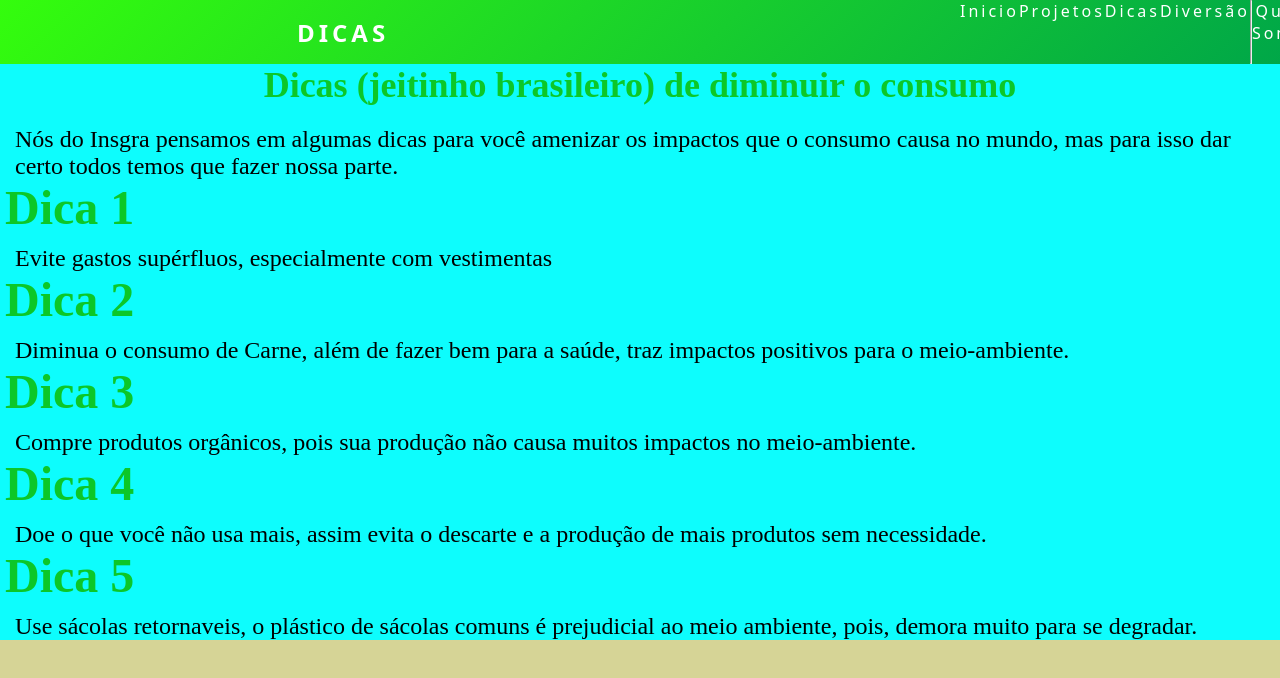
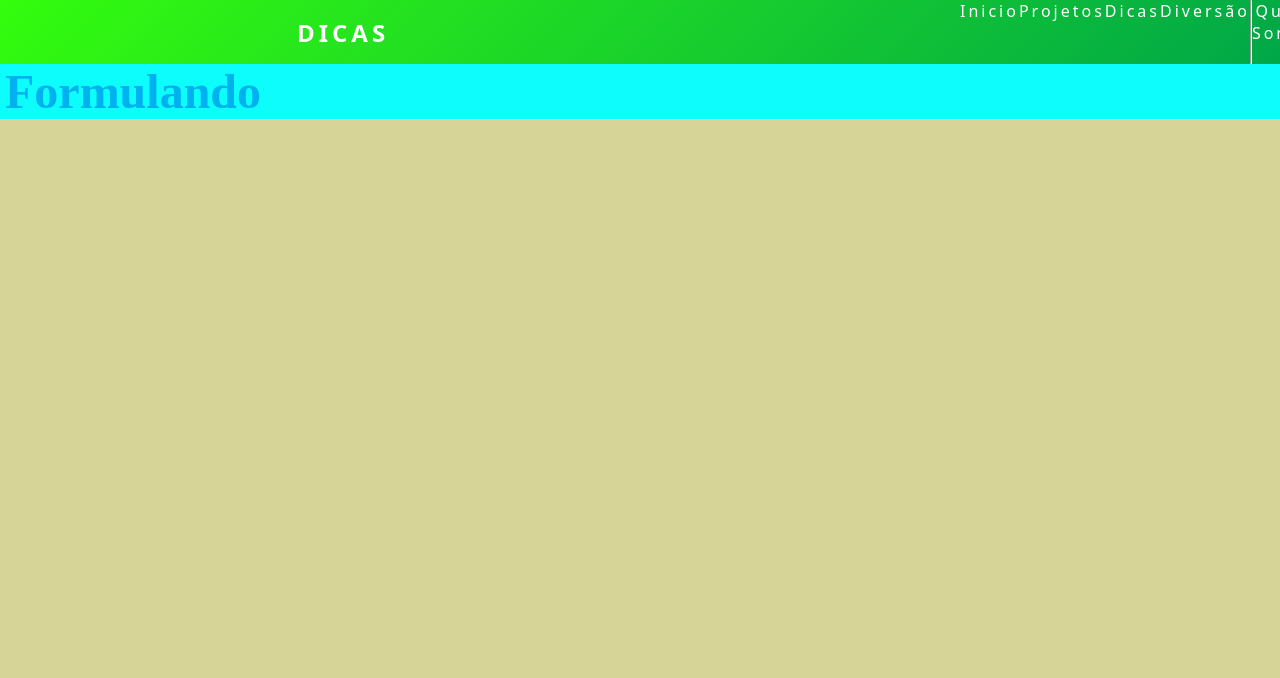
Before and after one commit to ConsumoCompania/prj, a plain HTML site: page pags/exp.html in a window 1280 px wide. Drawn offline with Linux system fonts and the light colour scheme.

Commit message:
Update exp.html

```diff
--- a/pags/exp.html
+++ b/pags/exp.html
@@ -33,7 +33,7 @@
    </header>
    <main>
        <div id="m" class="exp">
-           <article>
+           <!--<article>
                <h1 class="prt" id="h1">Dicas (jeitinho brasileiro) de diminuir o consumo</h1>
                <p>Nós do Insgra pensamos em algumas dicas para você amenizar os impactos que o consumo causa no mundo, mas para isso dar certo todos temos que fazer nossa parte.</p>
             <section>
@@ -58,7 +58,10 @@
                 <p>Use sácolas retornaveis, o plástico de sácolas comuns é prejudicial ao meio ambiente, pois, demora muito para se degradar.</p>
             </section>
 
-           </article>
+           </article>-->
+           <div id="m">
+                <h2>Formulando</h2>
+           </div>
        </div>
    </main>
    <script src="index.js"></script>
```
